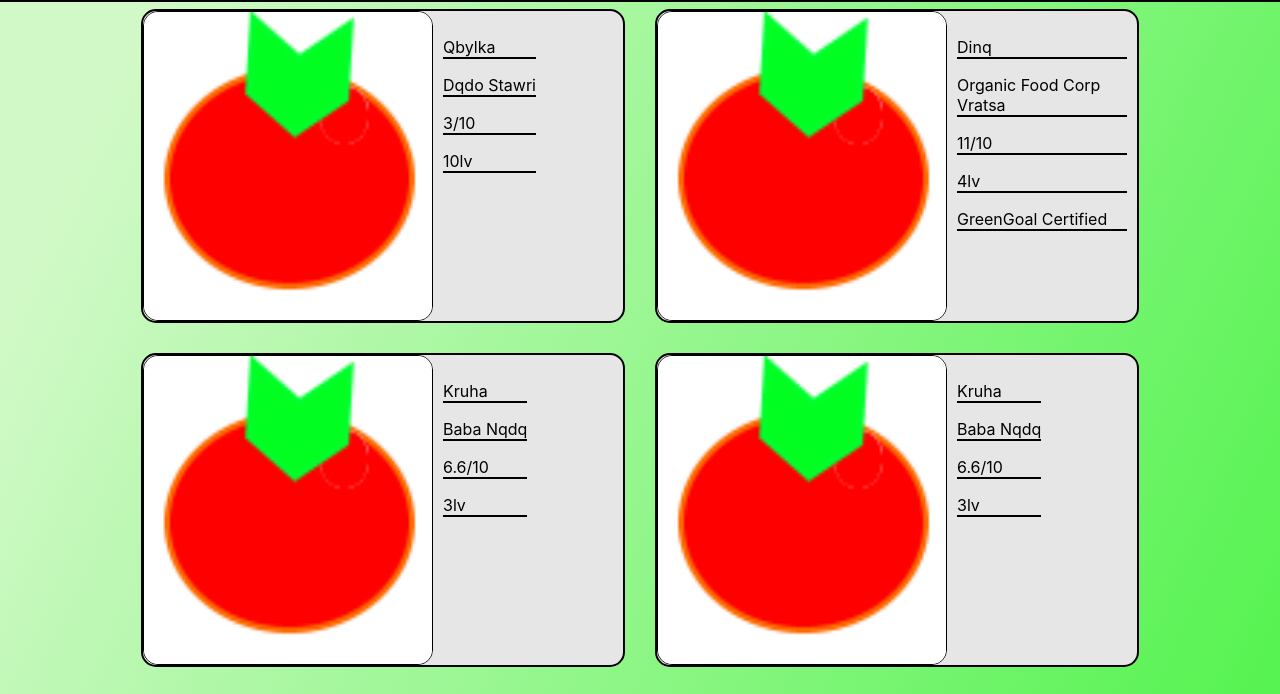
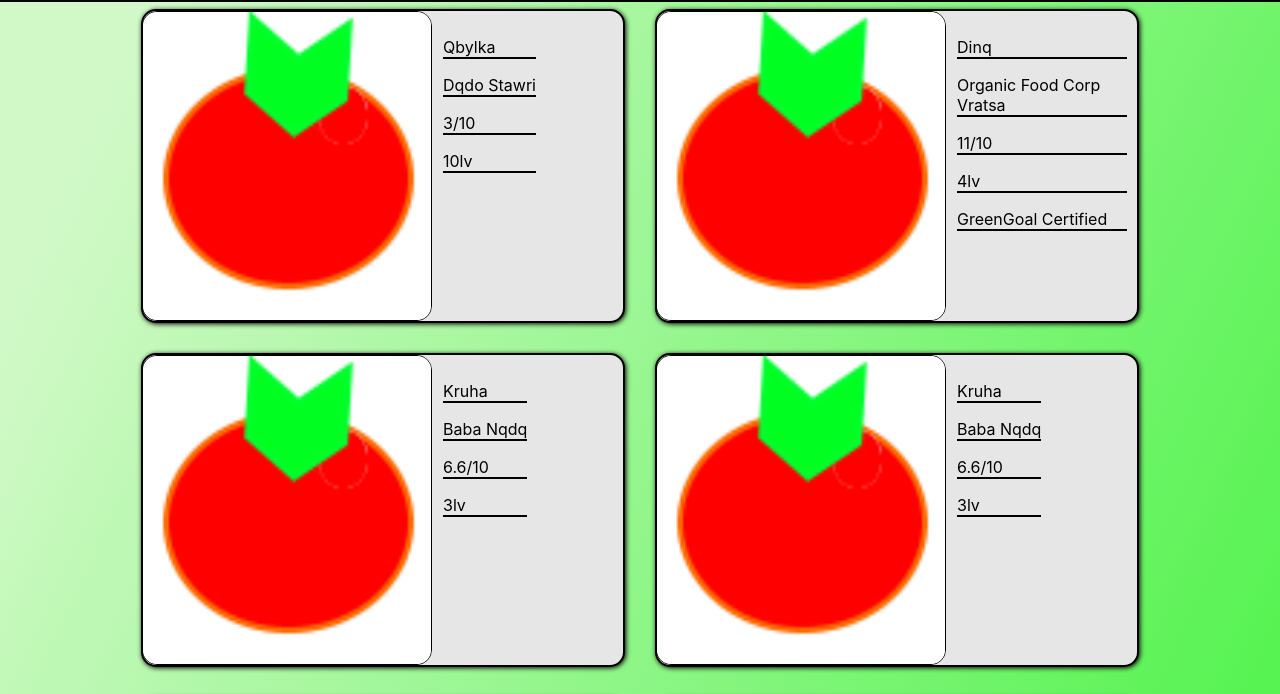
Before and after one commit to ZariProjects/Hack_Tues_GG, a React app in the folder green_goal/: page / in a window 1280 px wide. Shown: the part 66-760 px from the top of the page. Built offline with nearby package versions, Linux system fonts and the light colour scheme; a web font is replaced by a local one.

Commit message:
Added card's shadows

```diff
--- a/green_goal/src/components/Cart/Card.css
+++ b/green_goal/src/components/Cart/Card.css
@@ -7,11 +7,12 @@
     display: inline-flex;
     -webkit-transition: padding 0.7s;
     border-radius: 15px 15px 15px 15px;
+    box-shadow: 1px 1px 5px black;
 }
 
 .Border:hover
 {
-    box-shadow: 4px 4px 2px rgb(202, 199, 199);
+    box-shadow: 2px 2px 10px black;
     padding: 15px;
     transition: all 0.7s;
 }
@@ -26,9 +27,11 @@
 }
 
 .Img{
+    position: relative;
+    right: 1px;
     border: 1px solid black;
     width: 60%;
-    height: 99,9%;
+    height: 99,99%;
     transition: 0.7s;
     border-radius: 15px 15px 15px 15px;
 }
```
